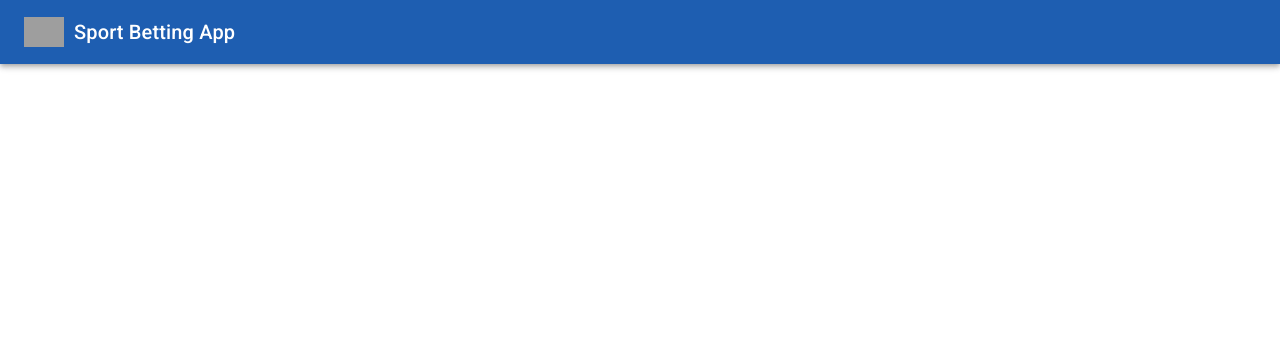
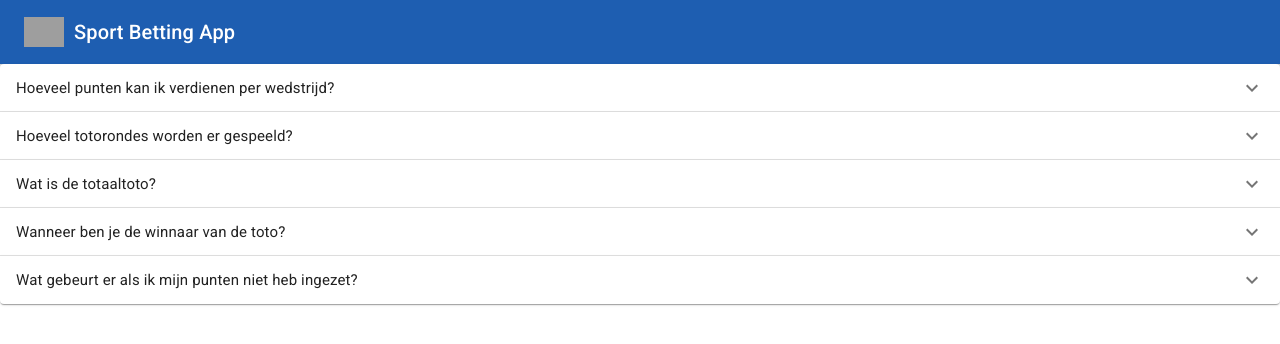
Before and after one commit to willemverbuyst/sb-client, a React (Create React App) app: page /regels in a window 1280 px wide. Shown: the top 344 px of the page. Built offline with nearby package versions, Linux system fonts and the light colour scheme; no server answers; grey boxes are pictures that could not be loaded.

Commit message:
Add page for rules

```diff
--- a/src/App.tsx
+++ b/src/App.tsx
@@ -6,6 +6,7 @@ import Header from './Components/Header';
 import Home from './Pages/Home';
 import LogIn from './Pages/LogIn';
 import Profiel from './Pages/Profiel';
+import Regels from './Pages/Regels';
 import Voorspellingen from './Pages/Voorspellingen';
 import Toast from './Components/Toast'
 
@@ -18,6 +19,7 @@ function App() {
         <Route exact path="/home" component={Home} />
         <Route exact path="/login" component={LogIn} />
         <Route exact path="/profiel" component={Profiel} />
+        <Route exact path="/regels" component={Regels} />
         <Route exact path="/voorspellingen" component={Voorspellingen} />
       </Switch>
     </MuiThemeProvider>
--- /dev/null
+++ b/src/Pages/Regels/index.tsx
@@ -0,0 +1,112 @@
+import React from 'react';
+import { Theme, createStyles, makeStyles } from '@material-ui/core/styles';
+import Accordion from '@material-ui/core/Accordion';
+import AccordionSummary from '@material-ui/core/AccordionSummary';
+import AccordionDetails from '@material-ui/core/AccordionDetails';
+import Typography from '@material-ui/core/Typography';
+import ExpandMoreIcon from '@material-ui/icons/ExpandMore';
+import { List, ListItem, ListItemText } from '@material-ui/core';
+
+const useStyles = makeStyles((theme: Theme) =>
+  createStyles({
+    root: {
+      width: '100%',
+    },
+    heading: {
+      fontSize: theme.typography.pxToRem(15),
+      fontWeight: theme.typography.fontWeightRegular,
+    },
+  }),
+);
+
+export default function Regels() {
+  const classes = useStyles();
+
+  return (
+    <div className={classes.root}>
+      <Accordion>
+        <AccordionSummary
+          expandIcon={<ExpandMoreIcon />}
+          aria-controls="panel1a-content"
+          id="panel1a-header"
+        >
+          <Typography className={classes.heading}>Hoeveel punten kan ik verdienen per wedstrijd?</Typography>
+        </AccordionSummary>
+        <AccordionDetails>
+            <List>
+              <ListItem>
+                <ListItemText primary="Het aantal goals per team goed voorspeld: 2 punten (dus 2x 2
+                punten te verdienen)"/>
+              </ListItem>
+              <ListItem>
+                <ListItemText primary="Een winner of gelijkspel goed voorspeld: 5 punten"/>
+              </ListItem>
+              <ListItem>
+                <ListItemText primary="Een volledige uitslag goed voorspeld: 1 punt"/>
+              </ListItem>
+              <ListItem>
+                <ListItemText primary="De punten tellen op, dus als de gehele uitslag goed is
+                  voorspeld verdien je in totaal 10 punten."/>
+              </ListItem>
+            </List>
+        </AccordionDetails>
+      </Accordion>
+      <Accordion>
+        <AccordionSummary
+          expandIcon={<ExpandMoreIcon />}
+          aria-controls="panel2a-content"
+          id="panel2a-header"
+        >
+          <Typography className={classes.heading}>Hoeveel totorondes worden er gespeeld?</Typography>
+        </AccordionSummary>
+        <AccordionDetails>
+          <Typography>
+            Er worden in totaal 11 totorondes per seizoen gespeeld. Elke totoronde duurt 3 speelrondes. Behalve de laatste totoronde, die bestaat uit 4 speelrondes.
+          </Typography>
+        </AccordionDetails>
+      </Accordion>
+      <Accordion>
+        <AccordionSummary
+          expandIcon={<ExpandMoreIcon />}
+          aria-controls="panel3a-content"
+          id="panel3a-header"
+        >
+          <Typography className={classes.heading}>Wat is de totaaltoto?</Typography>
+        </AccordionSummary>
+        <AccordionDetails>
+          <Typography>
+            Naast de reguliere totorondes, is er ook een Totaaltoto. Dit is een aparte toto dat bestaat uit alle 34 speelrondes. Degene die aan het eind de meeste punten heeft verdiend, wint de Totaaltoto.
+          </Typography>
+        </AccordionDetails>
+      </Accordion>
+      <Accordion>
+        <AccordionSummary
+          expandIcon={<ExpandMoreIcon />}
+          aria-controls="panel4a-content"
+          id="panel4a-header"
+        >
+          <Typography className={classes.heading}>Wanneer ben je de winnaar van de toto?</Typography>
+        </AccordionSummary>
+        <AccordionDetails>
+          <Typography>
+            Na afloop van de laatste speelronde van een spel worden alle punten bij elkaar opgeteld. Degene met de meeste punten wint.
+          </Typography>
+        </AccordionDetails>
+      </Accordion>
+      <Accordion>
+        <AccordionSummary
+          expandIcon={<ExpandMoreIcon />}
+          aria-controls="panel4a-content"
+          id="panel4a-header"
+        >
+          <Typography className={classes.heading}>Wat gebeurt er als ik mijn punten niet heb ingezet?</Typography>
+        </AccordionSummary>
+        <AccordionDetails>
+          <Typography>
+            Wanneer een speler geen voorspelling heeft gedaan dan wordt er géén score genoteerd. Er zijn dan ook geen punten te behalen op deze wedstrijd.
+          </Typography>
+        </AccordionDetails>
+      </Accordion>
+    </div>
+  );
+}
```
